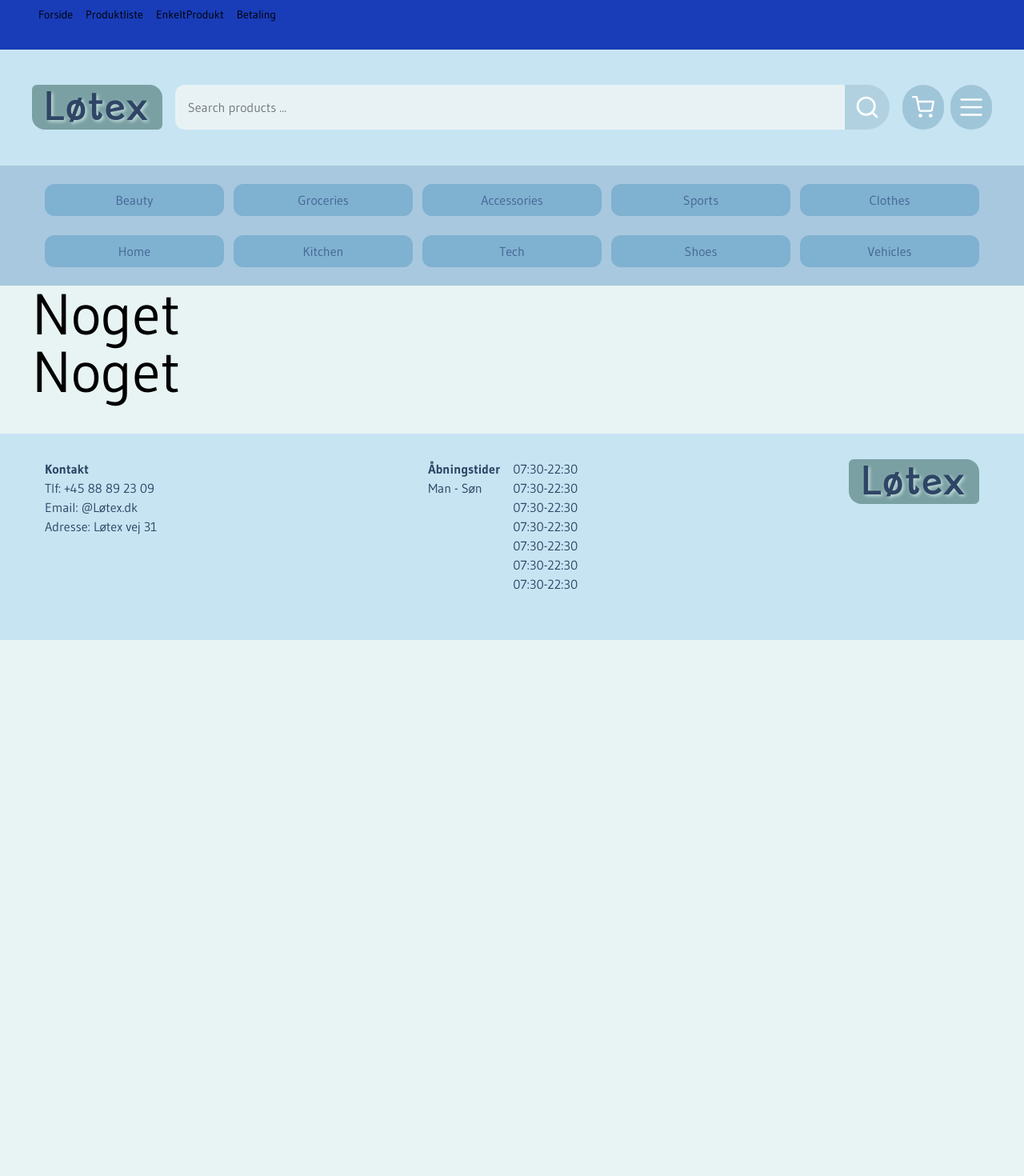
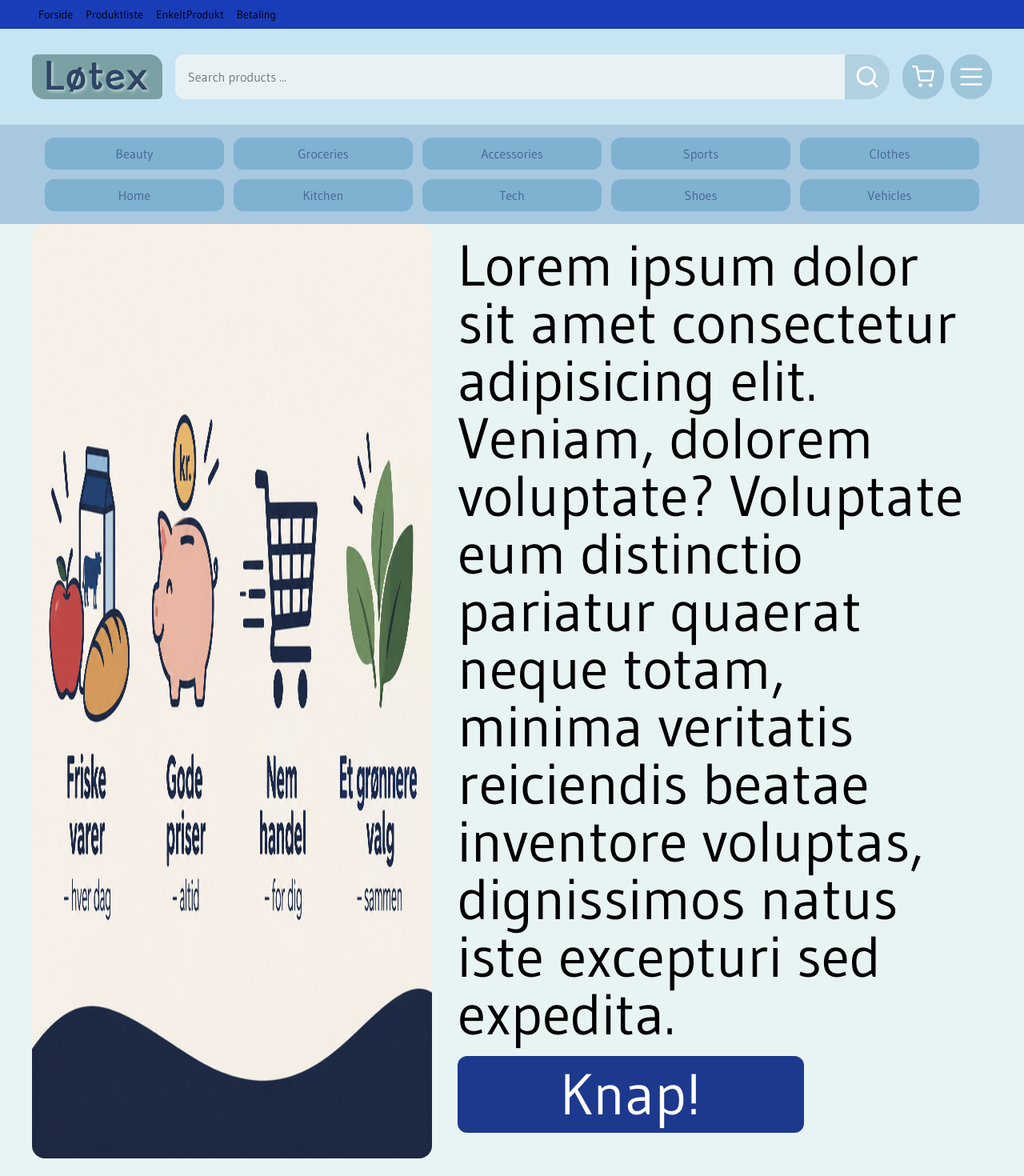
Before and after one commit to Jumo0003/En-simple-Webshop, a Next.js app: page /detaljevisning in a window 1280 px wide. Shown: the top 1470 px of the page at 80% size. Before the commit the page ends 800 px from the top, so only its background shows below. Built offline with nearby package versions, Linux system fonts and the light colour scheme.

Commit message:
billedtekstsådancadonies

```diff
--- a/src/app/components/BilledTekst.jsx
+++ b/src/app/components/BilledTekst.jsx
@@ -1,5 +1,16 @@
-const BilledTekst = () => {
-  return <div>Noget</div>;
+import Image from "next/image";
+import butikbilled1 from "../../butikvaerdier.png";
+
+const BilledTekst = ({ reverse }) => {
+  return (
+    <div className={`flex justify-between gap-4 mb-8 ${reverse ? "flex-row-reverse" : "flex-row"}`}>
+      <Image className="rounded-2xl max-w-125 h-auto" src={butikbilled1} alt="generisk generet ai billed for Løtex omkring butikkens værdier" />
+      <div className="p-4 max-w-[64ch]">
+        <p>Lorem ipsum dolor sit amet consectetur adipisicing elit. Veniam, dolorem voluptate? Voluptate eum distinctio pariatur quaerat neque totam, minima veritatis reiciendis beatae inventore voluptas, dignissimos natus iste excepturi sed expedita.</p>
+        <button className="text-white px-32 py-3 bg-blue-900 my-4  rounded-xl">Knap!</button>
+      </div>
+    </div>
+  );
 };
 
 export default BilledTekst;
--- a/src/app/components/TilbudBanner.jsx
+++ b/src/app/components/TilbudBanner.jsx
@@ -1,3 +1,5 @@
+import Image from "next/image";
+
 const TilbudBanner = async () => {
   const response = await fetch("https://dummyjson.com/products");
   const data = await response.json();
@@ -15,7 +17,7 @@ const TilbudBanner = async () => {
           <p className="bg-orange-300 ">{tilbud.discountPercentage}% rabat</p>
         </div>
         <div className="items-left">
-          <img src={tilbud.thumbnail} alt={tilbud.title} />
+          <Image width={300} height={300} src={tilbud.thumbnail} alt={tilbud.title} />
         </div>
       </div>
     </div>
--- a/src/app/page.js
+++ b/src/app/page.js
@@ -9,7 +9,7 @@ export default function Home() {
       <TilbudBanner />
       <ProduktKarussel />
       <BilledTekst />
-      <BilledTekst />
+      <BilledTekst reverse />
     </>
   );
 }
```
Also changed, not shown: src/butikvaerdier.png (added).
